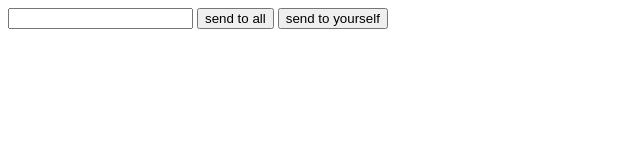
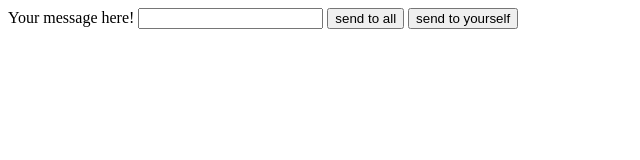
Before and after one commit to glinchflash/sockets-chatroom, a plain HTML site: page client/index.html in a window 1280 px wide. Shown: the whole page, without its empty margins (0-640 px from the left). Drawn offline with nearby package versions, Linux system fonts and the light colour scheme; no server answers.

Commit message:
added label for input

```diff
--- a/client/index.html
+++ b/client/index.html
@@ -6,6 +6,7 @@
     <title>chatroom</title>
 </head>
 <body>
+<label for="input">Your message here!</label>
 <input type="text" name="inputfield" id="input">
 <button class="sendToAll" id="sendToAll">send to all</button>
 <button class="sendToMe" id="sendToMe">send to yourself</button>
```
